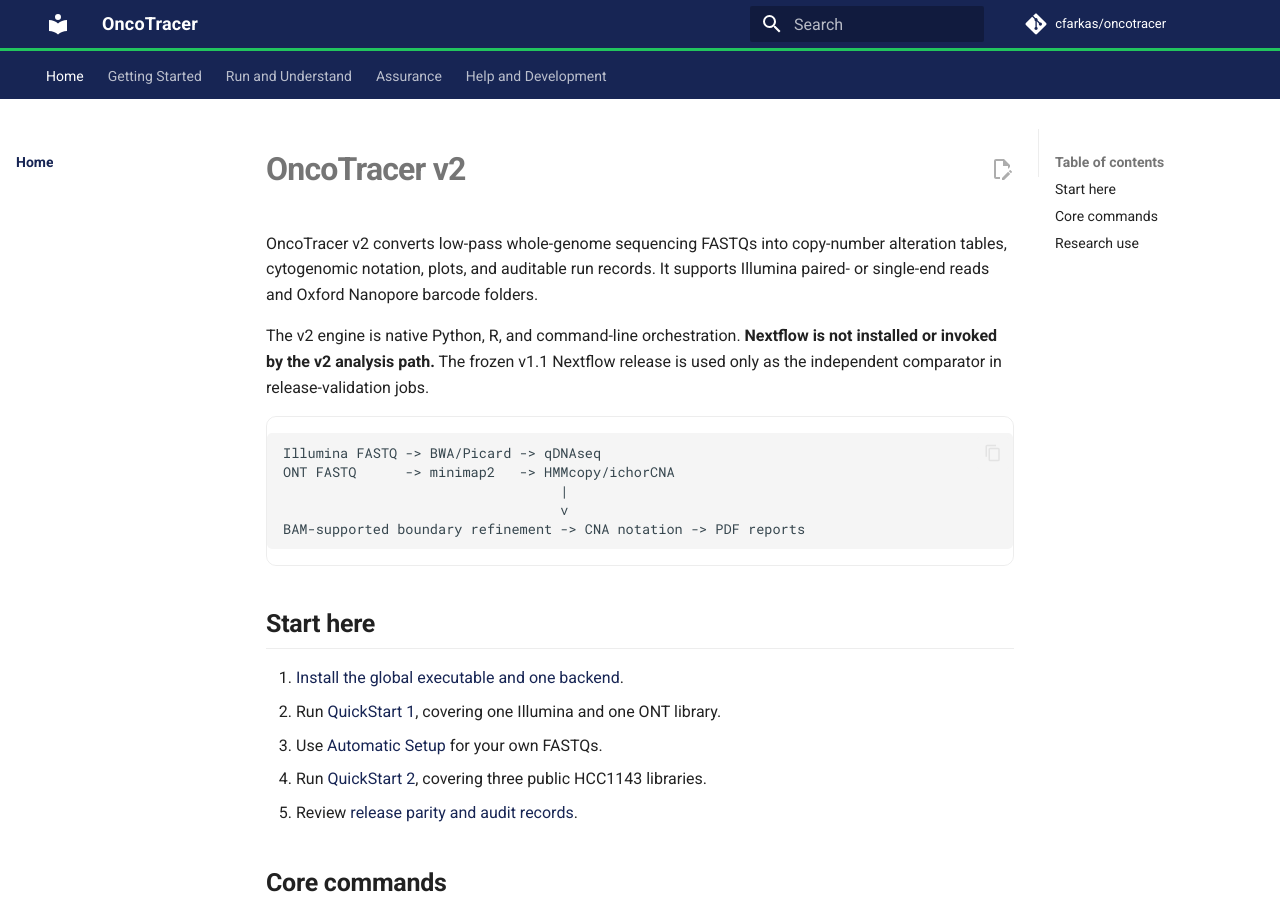
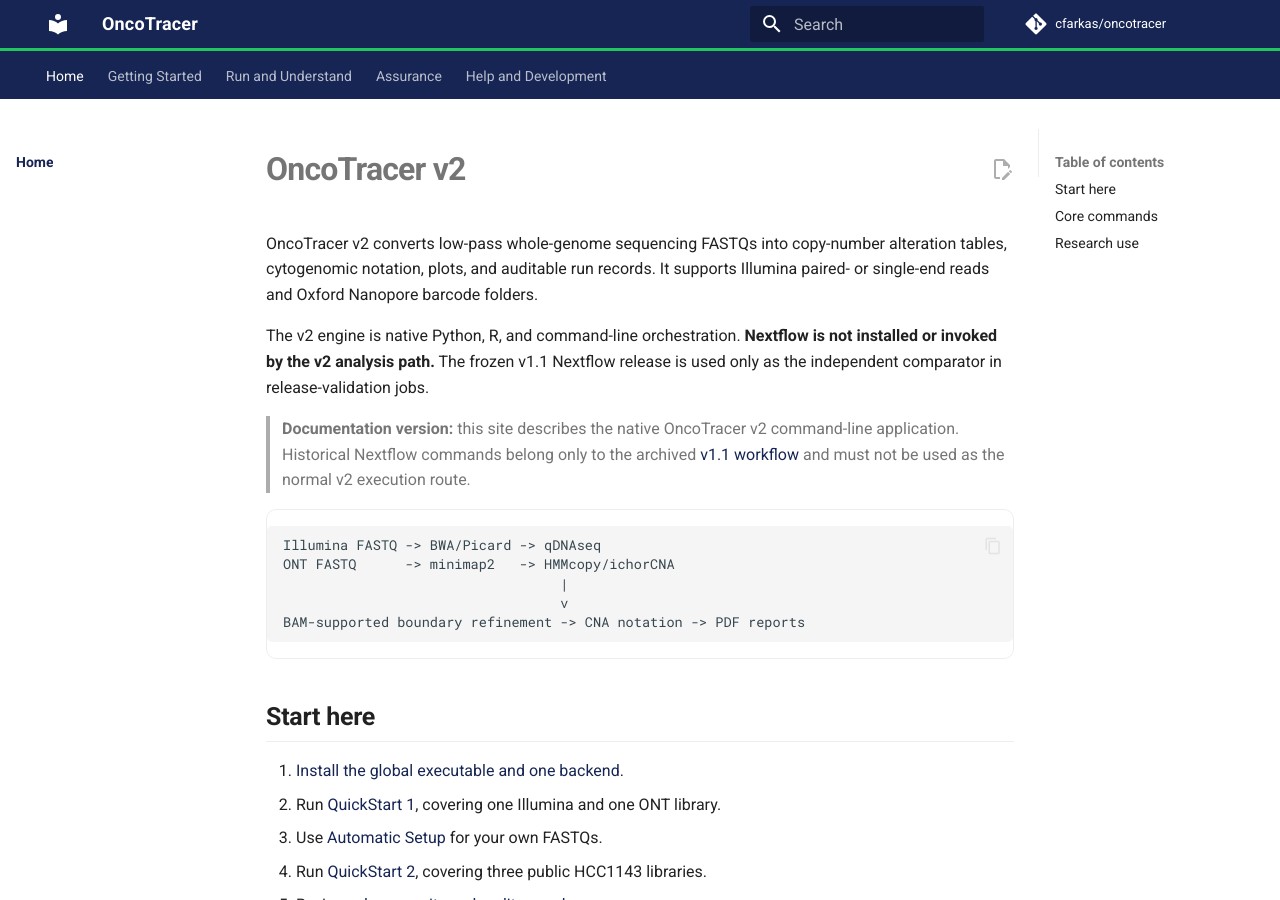
Before and after one commit to cfarkas/oncotracer, an MkDocs documentation site: the page built from docs/index.md, in a window 1280 px wide and 900 px high. Built offline with MkDocs 1.6.1 and Material for MkDocs 9.7.7, drawn with Linux system fonts in a browser that asks for light colours; comment, search, counter and statistics services are not loaded.

Commit message:
Finalize clean OncoTracer v2.0.0 main and redeploy native docs
Remove the temporary release controller and scheduled workflow, retain the native v2 product tree unchanged, and trigger GitHub Pages redeployment from the explicit native-v2 documentation source.

````diff
--- a/docs/index.md
+++ b/docs/index.md
@@ -3,6 +3,8 @@
 OncoTracer v2 converts low-pass whole-genome sequencing FASTQs into copy-number alteration tables, cytogenomic notation, plots, and auditable run records. It supports Illumina paired- or single-end reads and Oxford Nanopore barcode folders.
 
 The v2 engine is native Python, R, and command-line orchestration. **Nextflow is not installed or invoked by the v2 analysis path.** The frozen v1.1 Nextflow release is used only as the independent comparator in release-validation jobs.
+
+> **Documentation version:** this site describes the native OncoTracer v2 command-line application. Historical Nextflow commands belong only to the archived [v1.1 workflow](legacy_v1.md) and must not be used as the normal v2 execution route.
 
 ```text
 Illumina FASTQ -> BWA/Picard -> qDNAseq
````
Also changed, not shown: 2 other files.
